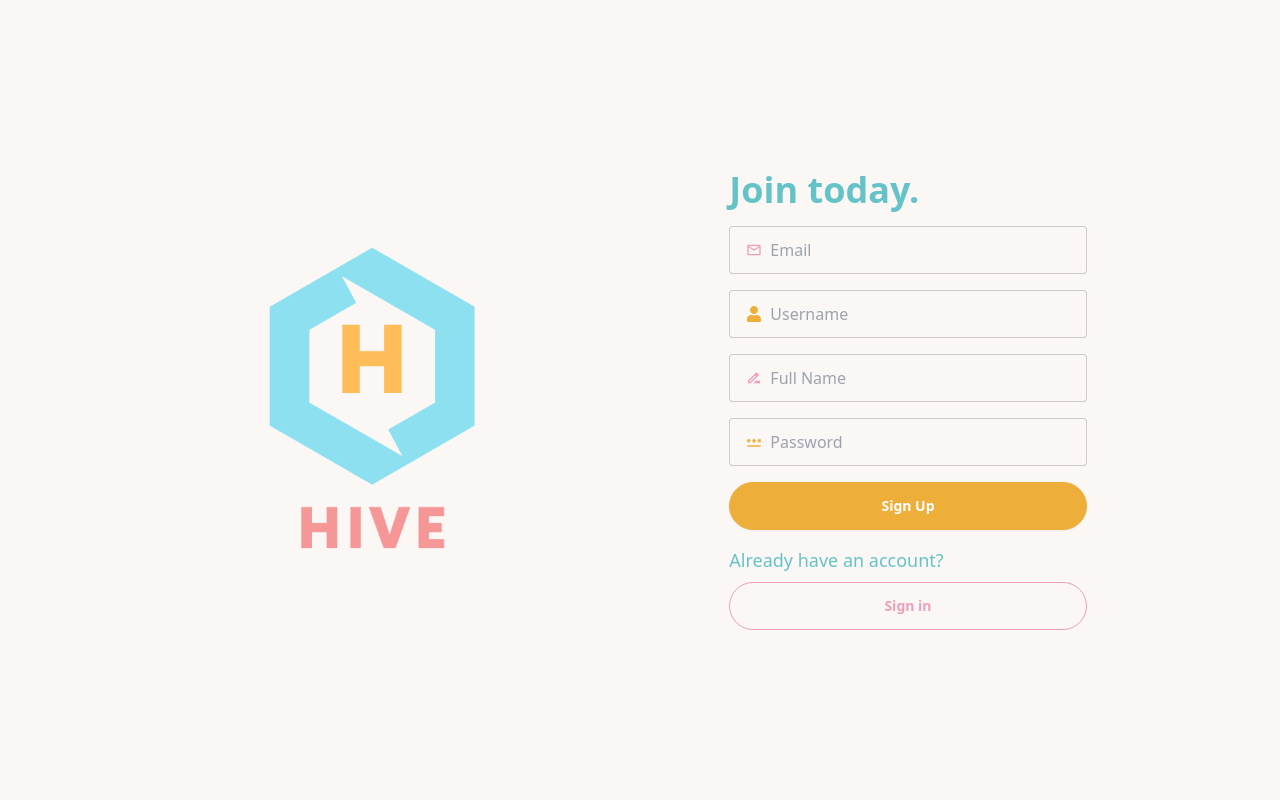
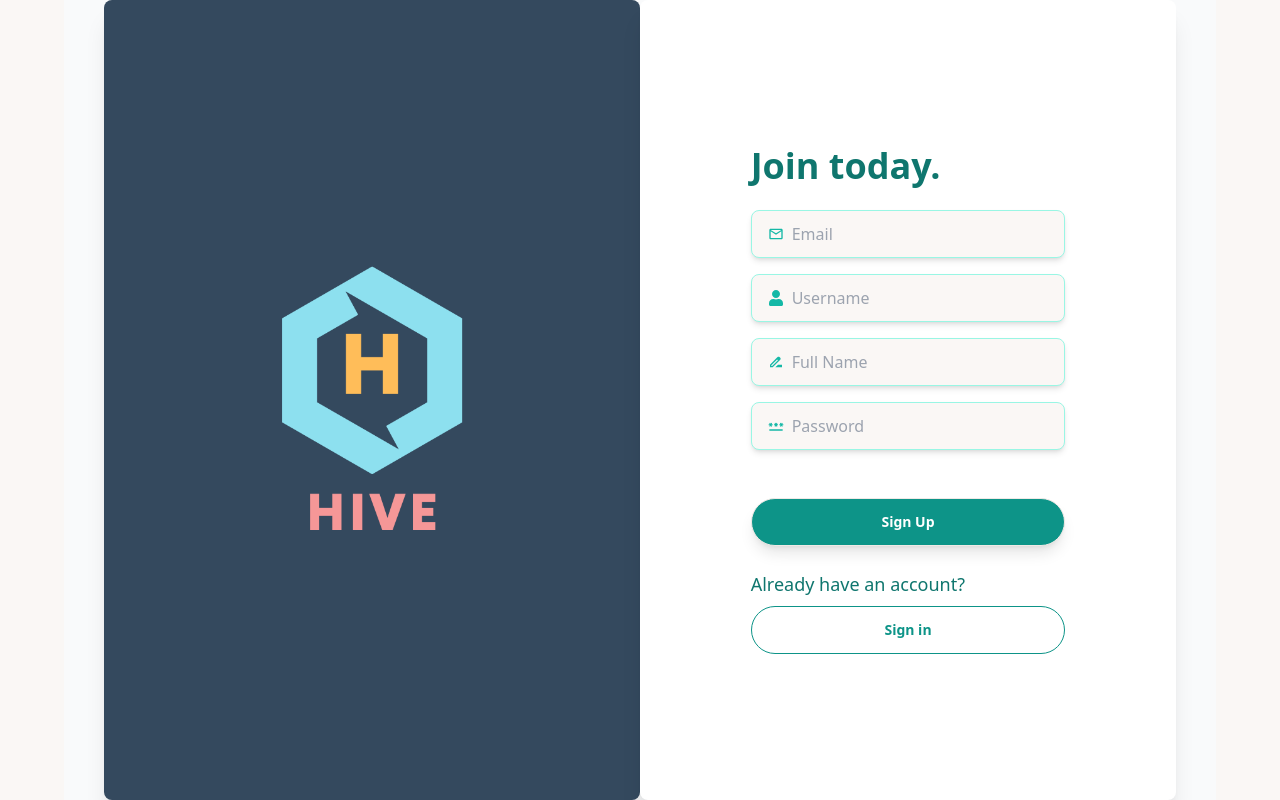
Before and after one commit to ApekshaHatle/Hive, a React (Vite) app in the folder frontend/: page /signup in a window 1280 px wide. Built offline with nearby package versions, Linux system fonts and the light colour scheme; no server answers.

Commit message:
2- Improved UI design of Sidebar, Right Panel, Login, Signup and skeletons

```diff
--- a/frontend/src/components/skeletons/PostSkeleton.jsx
+++ b/frontend/src/components/skeletons/PostSkeleton.jsx
@@ -1,15 +1,16 @@
 const PostSkeleton = () => {
 	return (
-		<div className='flex flex-col gap-4 w-full p-4 bg-gradient-to-r from-yellow-100 to-pink-100 rounded-lg shadow-md'>
+	  <div className='flex flex-col gap-4 w-full p-4 bg-white rounded-lg shadow-md border border-gray-200'>
 		<div className='flex gap-4 items-center'>
-				<div className='skeleton w-12 h-12 rounded-full shrink-0 bg-gradient-to-r from-green-300 to-blue-300'></div>
+		  <div className='skeleton w-12 h-12 rounded-full shrink-0 bg-gradient-to-r from-gray-200 to-gray-300'></div>
 		  <div className='flex flex-col gap-2'>
-					<div className='skeleton h-2 w-16 rounded-full bg-gradient-to-r from-purple-300 to-pink-300'></div>
-					<div className='skeleton h-2 w-28 rounded-full bg-gradient-to-r from-purple-300 to-pink-300'></div>
+			<div className='skeleton h-2 w-24 rounded-full bg-gradient-to-r from-gray-200 to-gray-300'></div>
+			<div className='skeleton h-2 w-36 rounded-full bg-gradient-to-r from-gray-200 to-gray-300'></div>
 		  </div>
 		</div>
-			<div className='skeleton h-48 w-full rounded-lg bg-gradient-to-r from-yellow-200 to-blue-200'></div>
+		<div className='skeleton h-48 w-full rounded-lg bg-gradient-to-r from-gray-100 to-gray-200'></div>
 	  </div>
 	);
   };
+
   export default PostSkeleton;
--- a/frontend/src/components/skeletons/RightPanelSkeleton.jsx
+++ b/frontend/src/components/skeletons/RightPanelSkeleton.jsx
@@ -2,16 +2,17 @@ const RightPanelSkeleton = () => {
 	return (
 	  <div className='flex flex-col gap-2 w-52 my-2'>
 		<div className='flex gap-2 items-center'>
-				<div className='skeleton w-10 h-10 rounded-full shrink-0 bg-gradient-to-r from-yellow-300 to-green-300'></div>
+		  <div className='skeleton w-10 h-10 rounded-full shrink-0 bg-gradient-to-r from-gray-200 to-gray-300'></div>
 		  <div className='flex flex-1 justify-between'>
 			<div className='flex flex-col gap-1'>
-						<div className='skeleton h-2 w-20 rounded-full bg-gradient-to-r from-yellow-300 to-green-300'></div>
-						<div className='skeleton h-2 w-16 rounded-full bg-gradient-to-r from-yellow-300 to-green-300'></div>
+			  <div className='skeleton h-2 w-20 rounded-full bg-gradient-to-r from-gray-200 to-gray-300'></div>
+			  <div className='skeleton h-2 w-16 rounded-full bg-gradient-to-r from-gray-200 to-gray-300'></div>
 			</div>
-					<div className='skeleton h-6 w-16 rounded-full bg-gradient-to-r from-yellow-300 to-green-300'></div>
+			<div className='skeleton h-6 w-16 rounded-full bg-gradient-to-r from-gray-200 to-gray-300'></div>
 		  </div>
 		</div>
 	  </div>
 	);
   };
+
   export default RightPanelSkeleton;
--- a/frontend/src/pages/auth/signup/SignUpPage.jsx
+++ b/frontend/src/pages/auth/signup/SignUpPage.jsx
@@ -1,6 +1,6 @@
 import { Link } from "react-router-dom";
 import { useState } from "react";
-import logo from "../../../assets/logo.png"; // Updated artistic logo D:\Workspace\Web_Workspace\AadiFoundTraining\Hive\frontend\public\logo.png
+import logo from "../../../assets/logo.png";
 import { MdOutlineMail, MdPassword, MdDriveFileRenameOutline } from "react-icons/md";
 import { FaUser } from "react-icons/fa";
 import { useMutation } from "@tanstack/react-query";
@@ -14,28 +14,25 @@ const SignUpPage = () => {
     password: "",
   });
 
-  const {mutate,isError,isPending,error} = useMutation({
-    mutationFn: async({email,username,fullName,password}) =>{
+  const { mutate, isError, isPending, error } = useMutation({
+    mutationFn: async ({ email, username, fullName, password }) => {
       try {
-        const res = await fetch("/api/auth/signup",{
-          method :"POST",
-          headers:{
-            "Content-Type" : "application/json"
+        const res = await fetch("/api/auth/signup", {
+          method: "POST",
+          headers: {
+            "Content-Type": "application/json",
           },
-          body: JSON.stringify({email,username,fullName,password})
+          body: JSON.stringify({ email, username, fullName, password }),
         });
 
-
         const data = await res.json();
-        if(!res.ok) throw new Error(data.error || "Failed to create Account");
-        console.log(data);
+        if (!res.ok) throw new Error(data.error || "Failed to create Account");
         return data;
       } catch (error) {
-        console.error(error);
         throw error;
       }
     },
-    onSuccess:() => {
+    onSuccess: () => {
       toast.success("Account created successfully");
     },
   });
@@ -50,33 +47,36 @@ const SignUpPage = () => {
   };
 
   return (
-    <div className="max-w-screen-xl mx-auto flex h-screen px-10 bg-base-100">
-      <div className="flex-1 hidden lg:flex items-center justify-center">
-      <img src={logo} alt="Logo" className="lg:w-2/3" />
+    <div className="max-w-screen-xl mx-auto flex h-screen px-10 bg-gray-50">
+      {/* Logo Section */}
+      <div className="flex-1 hidden lg:flex items-center justify-center bg-[#34495E] p-8 rounded-lg shadow-xl">
+        <img src={logo} alt="Logo" className="lg:w-2/3" />
       </div>
-      <div className="flex-1 flex flex-col justify-center items-center">
-        <form className="lg:w-2/3 mx-auto md:mx-20 flex gap-4 flex-col" onSubmit={handleSubmit}>
-        <img src={logo} alt="Logo" className="w-24 lg:hidden" />
-          <h1 className="text-4xl font-extrabold text-primary">Join today.</h1>
+      {/* Form Section */}
+      <div className="flex-1 flex flex-col justify-center items-center bg-white shadow-xl rounded-lg p-8">
+        <form className="lg:w-2/3 mx-auto md:mx-20 flex gap-6 flex-col" onSubmit={handleSubmit}>
+          {/* Logo (Mobile) */}
+          <img src={logo} alt="Logo" className="w-24 lg:hidden mb-6" />
+          <h1 className="text-4xl font-extrabold text-teal-700">Join today.</h1>
 
-          <label className="input input-bordered rounded flex items-center gap-2">
-            <MdOutlineMail className="text-secondary" />
+          {/* Input Fields */}
+          <div className="flex gap-4 flex-wrap mb-6">
+          <label className="input input-bordered rounded-lg flex items-center gap-2 flex-1 shadow-md border-teal-200">
+            <MdOutlineMail className="text-teal-500" />
             <input
               type="email"
-              className="grow bg-transparent outline-none text-base-content"
+              className="grow bg-transparent outline-none text-gray-700"
               placeholder="Email"
               name="email"
               onChange={handleInputChange}
               value={formData.email}
             />
           </label>
-
-          <div className="flex gap-4 flex-wrap">
-            <label className="input input-bordered rounded flex items-center gap-2 flex-1">
-              <FaUser className="text-accent" />
+            <label className="input input-bordered rounded-lg flex items-center gap-2 flex-1 shadow-md border-teal-200">
+              <FaUser className="text-teal-500" />
               <input
                 type="text"
-                className="grow bg-transparent outline-none text-base-content"
+                className="grow bg-transparent outline-none text-gray-700"
                 placeholder="Username"
                 name="username"
                 onChange={handleInputChange}
@@ -84,43 +84,41 @@ const SignUpPage = () => {
               />
             </label>
 
-            <label className="input input-bordered rounded flex items-center gap-2 flex-1">
-              <MdDriveFileRenameOutline className="text-secondary" />
+            <label className="input input-bordered rounded-lg flex items-center gap-2 flex-1 shadow-md border-teal-200">
+              <MdDriveFileRenameOutline className="text-teal-500" />
               <input
                 type="text"
-                className="grow bg-transparent outline-none text-base-content"
+                className="grow bg-transparent outline-none text-gray-700"
                 placeholder="Full Name"
                 name="fullName"
                 onChange={handleInputChange}
                 value={formData.fullName}
               />
             </label>
-          </div>
-
-          <label className="input input-bordered rounded flex items-center gap-2">
-            <MdPassword className="text-accent" />
+          <label className="input input-bordered rounded-lg flex items-center gap-2 flex-1 shadow-md border-teal-200">
+            <MdPassword className="text-teal-500" />
             <input
               type="password"
-              className="grow bg-transparent outline-none text-base-content"
+              className="grow bg-transparent outline-none text-gray-700"
               placeholder="Password"
               name="password"
               onChange={handleInputChange}
               value={formData.password}
             />
           </label>
+          </div>
 
-          <button className="btn rounded-full btn-accent text-white">
+          <button className="btn bg-teal-600 text-white rounded-full hover:bg-teal-500 focus:outline-none transition duration-300 ease-in-out shadow-lg transform hover:scale-105">
             {isPending ? "Loading..." : "Sign Up"}
-
           </button>
 
-          {isError && <p className="text-error">{ error.message }</p>}
+          {isError && <p className="text-red-500 mt-2">{error.message}</p>}
         </form>
 
-        <div className="flex flex-col lg:w-2/3 gap-2 mt-4">
-          <p className="text-primary text-lg">Already have an account?</p>
+        <div className="flex flex-col lg:w-2/3 gap-2 mt-6">
+          <p className="text-lg text-teal-700">Already have an account?</p>
           <Link to="/login">
-            <button className="btn rounded-full btn-outline btn-secondary w-full">
+            <button className="btn btn-outline border-teal-600 text-teal-600 hover:bg-teal-600 hover:text-white rounded-full w-full py-3 transition duration-300 ease-in-out transform hover:scale-105">
               Sign in
             </button>
           </Link>
```
Also changed, not shown: frontend/src/components/common/RightPanel.jsx (+23 -25 lines), frontend/src/components/common/Sidebar.jsx (+23 -25 lines), frontend/src/pages/auth/login/LoginPage.jsx (+26 -17 lines). Lines whose indentation alone changed are shown as unchanged.
